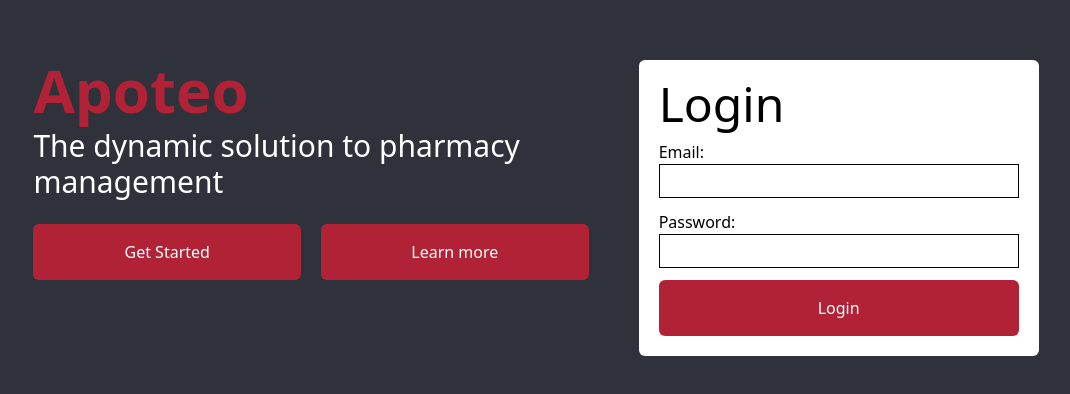
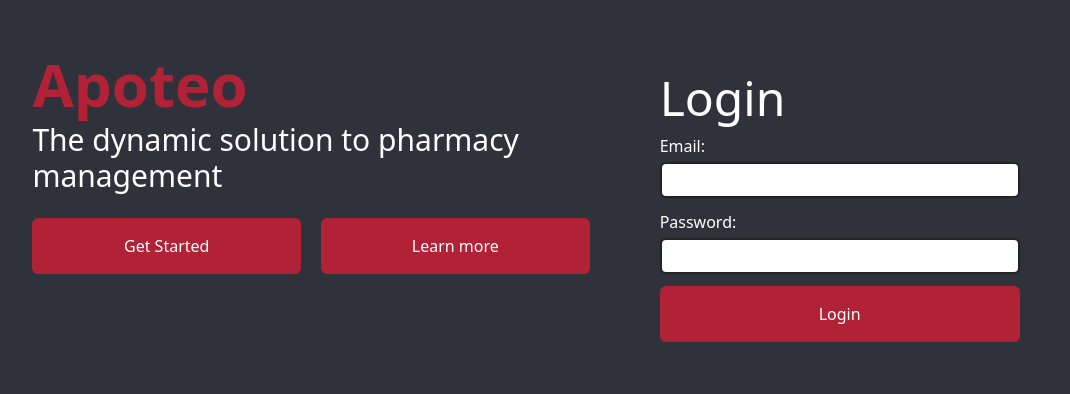
Before and after one commit to KarlGilden/apoteo, a Next.js app: page / in a window 1280 px wide. Shown: the part 192-586 px from the top of the page, without its empty margins (109-1179 px from the left). Built offline with nearby package versions, Linux system fonts and the light colour scheme.

Commit message:
update login UI

```diff
--- a/components/FormInput.tsx
+++ b/components/FormInput.tsx
@@ -7,8 +7,8 @@
 const FormInput = ({ type, label}:IProps) => {
   return (
     <div className='flex flex-col mb-3'>
-        <label htmlFor="">{label}:</label>
-        <input type={type} className='border-black border-[1px] p-1'/>
+        <label className='text-white mb-1' htmlFor="">{label}:</label>
+        <input type={type} className='border-[#222] focus:outline-none focus:bg-primary-dark focus:border-[#111] text-white rounded-md border-[2px] p-1 bg-transparent'/>
     </div>
   )
 }
--- a/components/LoginContainer.tsx
+++ b/components/LoginContainer.tsx
@@ -3,8 +3,8 @@
 
 const LoginContainer = () => {
   return (
-    <div className='w-full max-w-[400px] m-auto flex flex-col justify-between p-5 bg-white rounded-md' >
-        <h2 className='text-5xl mb-3'>Login</h2>
+    <div className='w-full max-w-[400px] m-auto flex flex-col justify-between p-5  rounded-md' >
+        <h2 className='text-5xl mb-3 text-white'>Login</h2>
 
         <FormInput type={"text"} label={"Email"}/>
 
```
